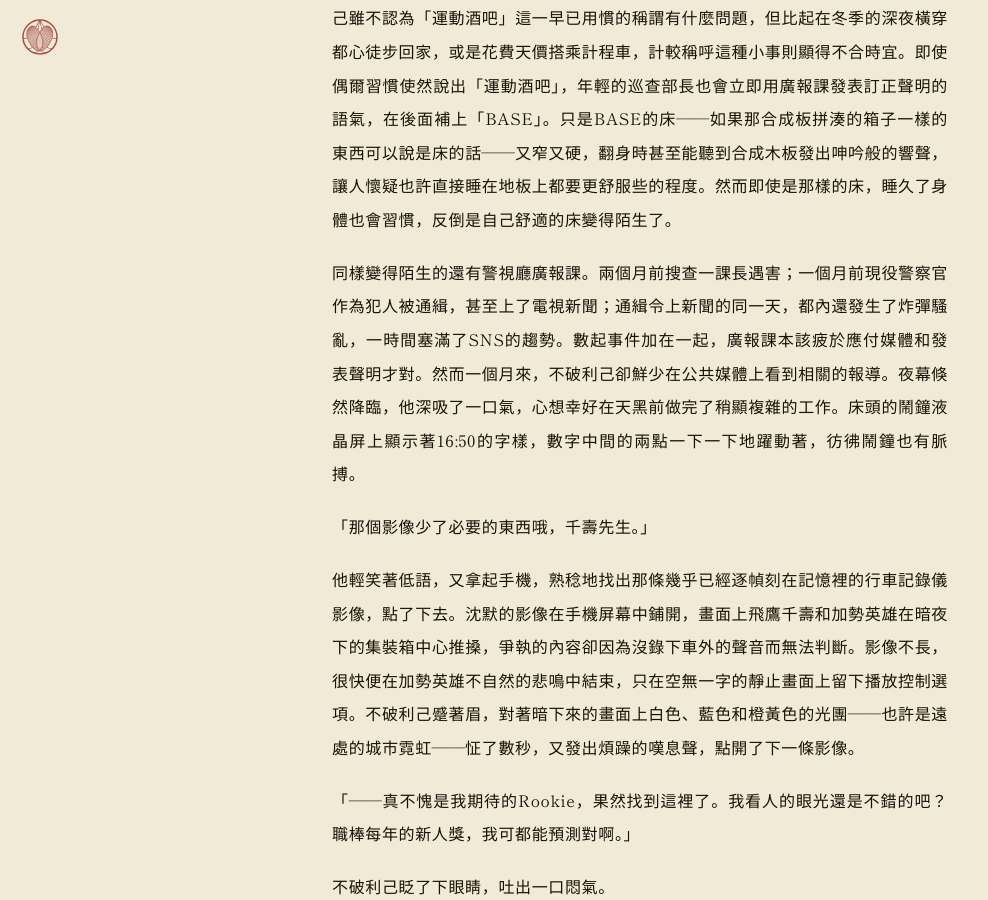
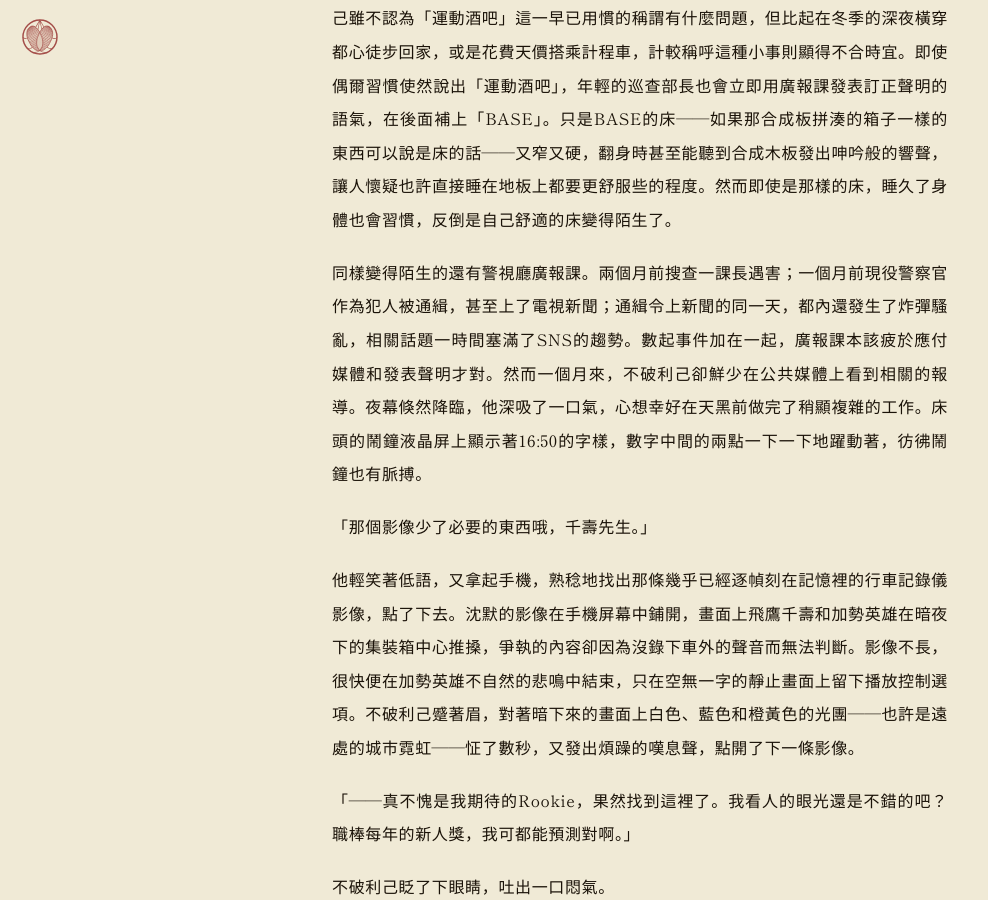
Before and after one commit to AriaYura/eternalnessstudy, a Jekyll site: the page built from posts/takeyabunotsuki/t-01.md, in a window 1280 px wide and 900 px high, scrolled down 872 px. Shown: the whole window, without its empty margins (0-988 px from the left). Built offline with Jekyll 4.4.1, drawn with Linux system fonts in a browser that asks for light colours; some web fonts are replaced.

Commit message:
small fix t-01-01 0613

```diff
--- a/posts/takeyabunotsuki/t-01.md
+++ b/posts/takeyabunotsuki/t-01.md
@@ -18,7 +18,7 @@ permalink: /posts/takeyabunotsuki/t-01/
 
 運動酒吧正式的店名是「BASE」，然而為數不多的常客卻常常直呼其為「運動酒吧」。似乎是不滿這種缺乏特殊性的叫法，阿澄玄人近乎命令般地要求不破利己使用「BASE」這個名稱，否則就要把他丟到末班電車早已結束運行的深夜街頭。不破利己雖不認為「運動酒吧」這一早已用慣的稱謂有什麼問題，但比起在冬季的深夜橫穿都心徒步回家，或是花費天價搭乘計程車，計較稱呼這種小事則顯得不合時宜。即使偶爾習慣使然說出「運動酒吧」，年輕的巡查部長也會立即用廣報課發表訂正聲明的語氣，在後面補上「BASE」。只是BASE的床——如果那合成板拼湊的箱子一樣的東西可以說是床的話——又窄又硬，翻身時甚至能聽到合成木板發出呻吟般的響聲，讓人懷疑也許直接睡在地板上都要更舒服些的程度。然而即使是那樣的床，睡久了身體也會習慣，反倒是自己舒適的床變得陌生了。
 
-同樣變得陌生的還有警視廳廣報課。兩個月前搜查一課長遇害；一個月前現役警察官作為犯人被通緝，甚至上了電視新聞；通緝令上新聞的同一天，都內還發生了炸彈騷亂，一時間塞滿了SNS的趨勢。數起事件加在一起，廣報課本該疲於應付媒體和發表聲明才對。然而一個月來，不破利己卻鮮少在公共媒體上看到相關的報導。夜幕倏然降臨，他深吸了一口氣，心想幸好在天黑前做完了稍顯複雜的工作。床頭的鬧鐘液晶屏上顯示著16:50的字樣，數字中間的兩點一下一下地躍動著，彷彿鬧鐘也有脈搏。
+同樣變得陌生的還有警視廳廣報課。兩個月前搜查一課長遇害；一個月前現役警察官作為犯人被通緝，甚至上了電視新聞；通緝令上新聞的同一天，都內還發生了炸彈騷亂，相關話題一時間塞滿了SNS的趨勢。數起事件加在一起，廣報課本該疲於應付媒體和發表聲明才對。然而一個月來，不破利己卻鮮少在公共媒體上看到相關的報導。夜幕倏然降臨，他深吸了一口氣，心想幸好在天黑前做完了稍顯複雜的工作。床頭的鬧鐘液晶屏上顯示著16:50的字樣，數字中間的兩點一下一下地躍動著，彷彿鬧鐘也有脈搏。
 
 「那個影像少了必要的東西哦，千壽先生。」
 
```
